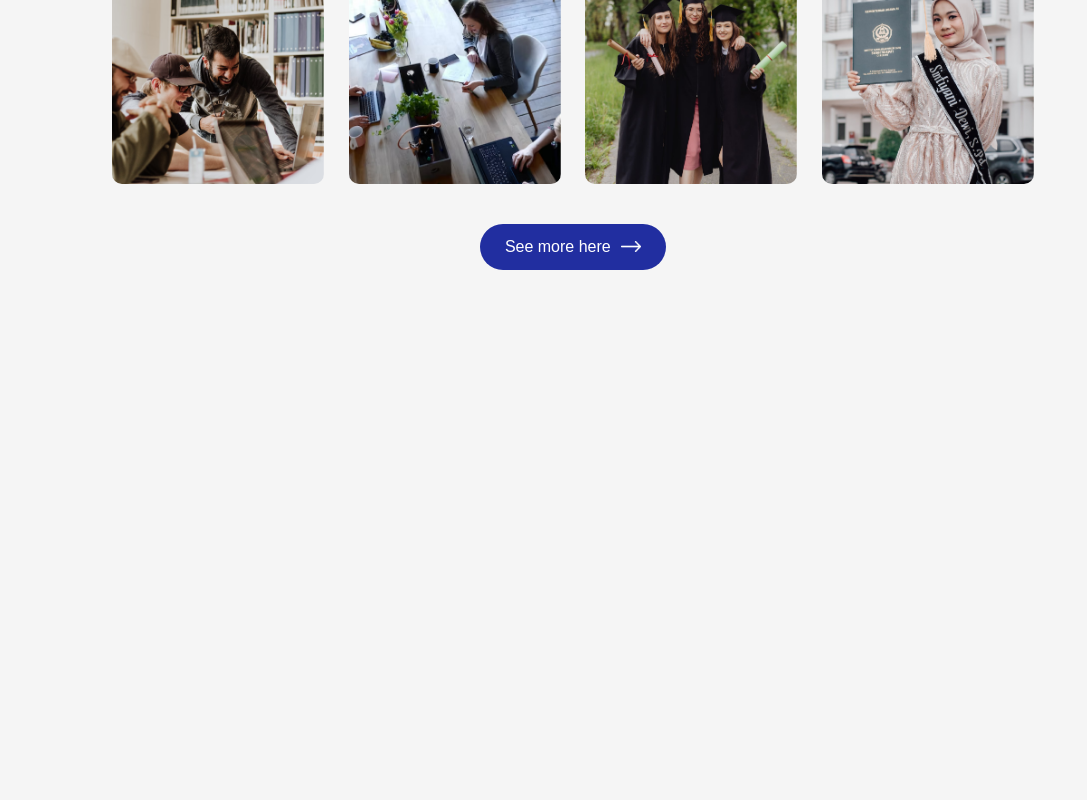
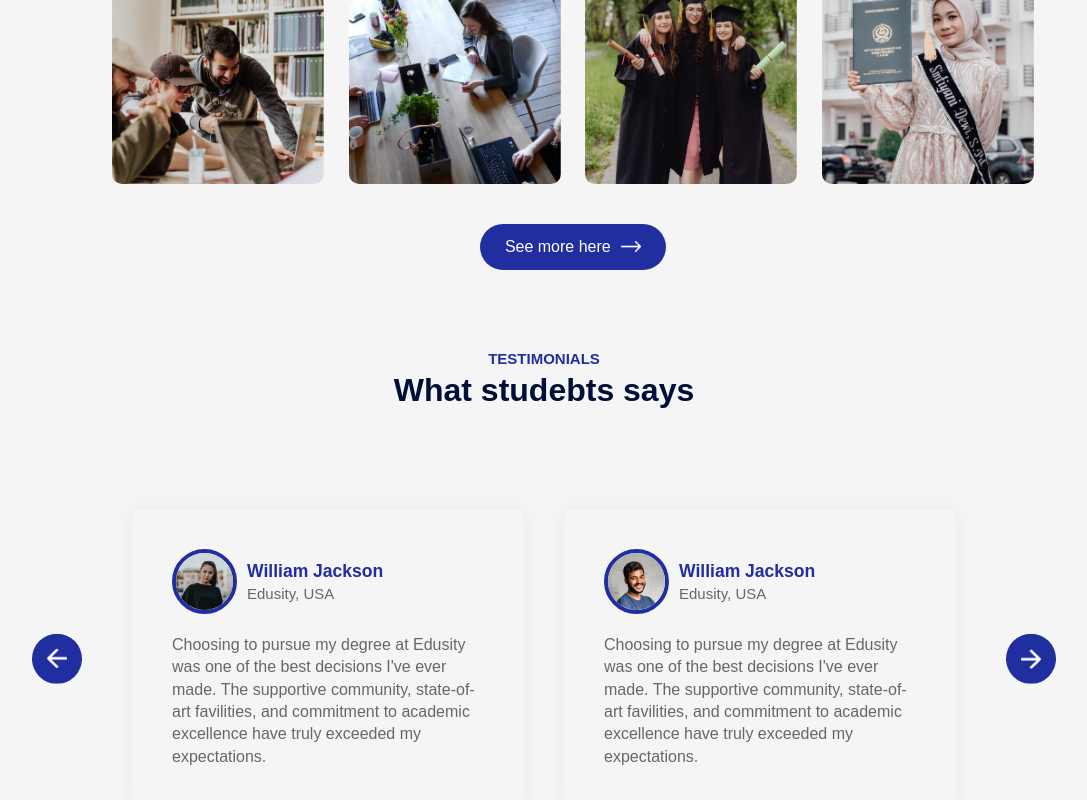
Before and after one commit to arianjafariiii/crwn-clothing-v-main, a React (Vite) app: page / in a window 1280 px wide. Shown: the part 2133-2933 px from the top of the page, without its empty margins (96-1183 px from the left). Before the commit the page ends 2483 px from the top, so only its background shows below. Built offline with nearby package versions, Linux system fonts and the light colour scheme; a web font is replaced by a local one.

Commit message:
slider added to the home page

```diff
--- a/src/App.jsx
+++ b/src/App.jsx
@@ -5,6 +5,7 @@ import Programs from './components/programs/programs';
 import Title from './components/title/title';
 import About from './components/about/about';
 import Campus from './components/campus/campus';
+import Testimonials from './components/testimonials/testimonials';
 
 
 const App = () => {
@@ -18,6 +19,8 @@ const App = () => {
         <About/>
         <Title subtitle='Gallery' title='Campus Photos' />
         <Campus/>
+        <Title subtitle='testimonials' title='What studebts says' />
+        <Testimonials/>
       </div>
 
     </div>
--- /dev/null
+++ b/src/components/testimonials/testimonials.css
@@ -0,0 +1,66 @@
+.testimonials {
+    margin: 80px auto;
+    padding: 0 80px;
+    position: relative;
+}
+
+.next-btn, .back-btn {
+    position: absolute;
+    top: 50%;
+    right: 0;
+    transform: translateY(-50%);
+    padding: 15px;
+    width: 50px;
+    border-radius: 50%;
+    cursor: pointer;
+    background: #212EA0;
+}
+
+.back-btn {
+    right: auto;
+    left: 0;
+}
+
+.slider {
+    overflow: hidden;
+}
+
+.slider ul{
+    display: flex;
+    width: 200%;
+    overflow-x: hidden;
+    transition: 0.5s;
+    transform: translateX(0%);
+}
+
+.slider ul li {
+    list-style: none;
+    width: 50%;
+    padding: 20px;
+}
+
+.slide {
+    box-shadow: 0 0 20px rgba(0, 0, 0, 0.05);
+    padding: 40px;
+    border-radius: 10px;
+    color: #676767;
+    line-height: 1.4;
+
+}
+
+.slide img {
+    width: 65px;
+    border-radius: 50%;
+    margin-right: 10px;
+    border: 4px solid #212ea0;
+}
+.user-info {
+    display: flex;
+    align-items: center;
+    margin-bottom: 20px;
+    font-size: 15px;
+}
+
+.user-info h3 {
+    color: #212ea0;
+}
--- /dev/null
+++ b/src/components/testimonials/testimonials.jsx
@@ -0,0 +1,98 @@
+import React, { useRef } from 'react';
+
+import './testimonials.css';
+
+import next_btn from '../../assets/next-icon.png';
+import back_btn from '../../assets/back-icon.png';
+
+import user1 from '../../assets/user-1.png';
+import user2 from '../../assets/user-2.png';
+import user3 from '../../assets/user-3.png';
+import user4 from '../../assets/user-4.png';
+
+
+
+
+const Testimonials = () => {
+
+    const slider = useRef();
+    let tx = 0;
+
+
+
+    const slideForward = () => {
+      if(tx > -50) {
+        tx -= 25;
+      }
+      slider.current.style.transform = `translateX(${tx}%)`;
+    }
+
+    const sliderBack = () => {
+        if(tx < 0) {
+            tx += 25;
+        }
+        slider.current.style.transform = `translateX(${tx}%)`;
+    }
+
+
+  return (
+    <div children className='testimonials'>
+        <img src={next_btn} alt='' className='next-btn' onClick={slideForward} />
+        <img src={back_btn} alt="" className='back-btn' onClick={sliderBack}/>
+        <div className="slider">
+            <ul ref={slider}>
+                <li>
+                    <div className="slide">
+                        <div className="user-info">
+                            <img src={user1} alt="" />
+                            <div>
+                                <h3>William Jackson</h3>
+                                <span>Edusity, USA</span>
+                            </div>
+                        </div>
+                        <p>Choosing to pursue my degree at Edusity was one of the best decisions I've ever made. The supportive community, state-of-art favilities, and commitment to academic excellence have truly exceeded my expectations.</p>
+                    </div>
+                </li>
+                <li>
+                    <div className="slide">
+                        <div className="user-info">
+                            <img src={user2} alt="" />
+                            <div>
+                                <h3>William Jackson</h3>
+                                <span>Edusity, USA</span>
+                            </div>
+                        </div>
+                        <p>Choosing to pursue my degree at Edusity was one of the best decisions I've ever made. The supportive community, state-of-art favilities, and commitment to academic excellence have truly exceeded my expectations.</p>
+                    </div>
+                </li>
+                <li>
+                    <div className="slide">
+                        <div className="user-info">
+                            <img src={user3} alt="" />
+                            <div>
+                                <h3>William Jackson</h3>
+                                <span>Edusity, USA</span>
+                            </div>
+                        </div>
+                        <p>Choosing to pursue my degree at Edusity was one of the best decisions I've ever made. The supportive community, state-of-art favilities, and commitment to academic excellence have truly exceeded my expectations.</p>
+                    </div>
+                </li>
+                <li>
+                    <div className="slide">
+                        <div className="user-info">
+                            <img src={user4} alt="" />
+                            <div>
+                                <h3>William Jackson</h3>
+                                <span>Edusity, USA</span>
+                            </div>
+                        </div>
+                        <p>Choosing to pursue my degree at Edusity was one of the best decisions I've ever made. The supportive community, state-of-art favilities, and commitment to academic excellence have truly exceeded my expectations.</p>
+                    </div>
+                </li>
+            </ul>
+        </div>
+    </div>
+  )
+}
+
+export default Testimonials
```
